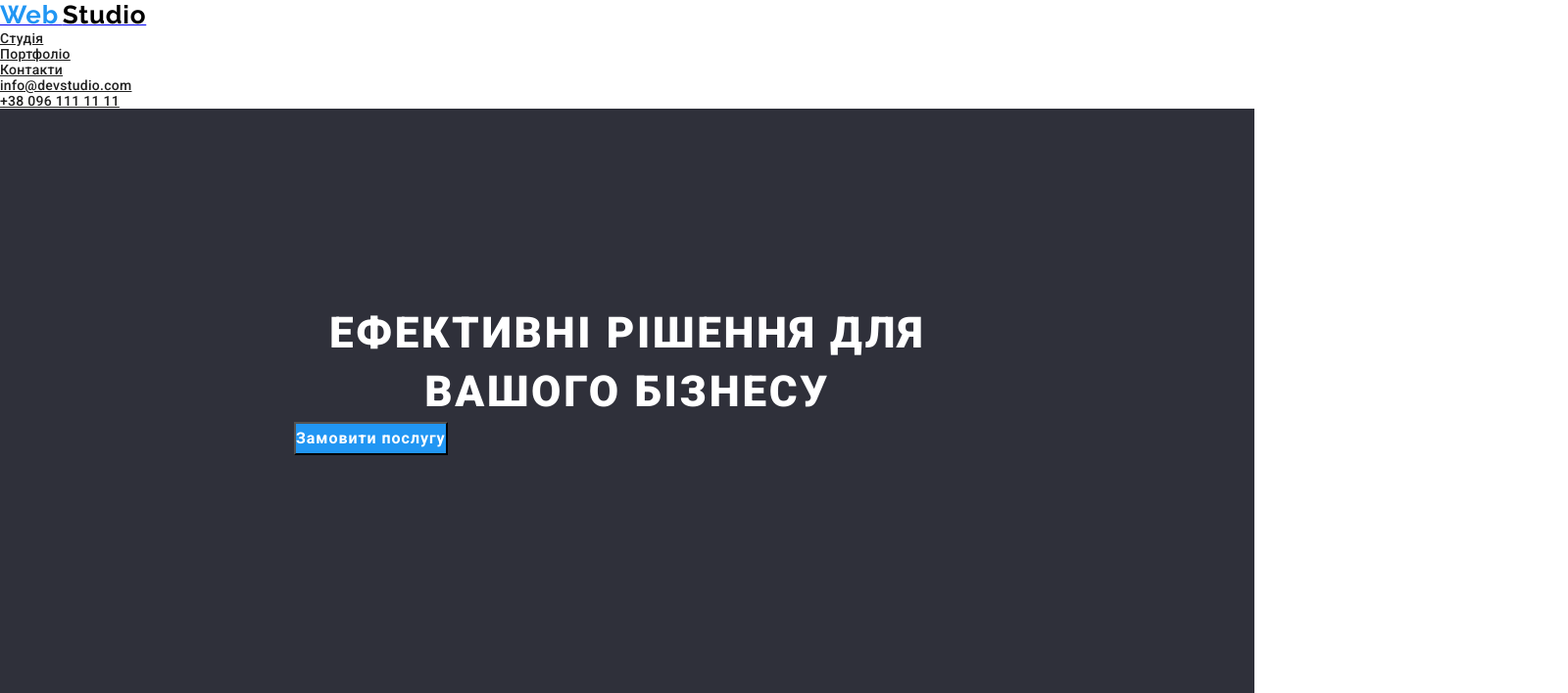
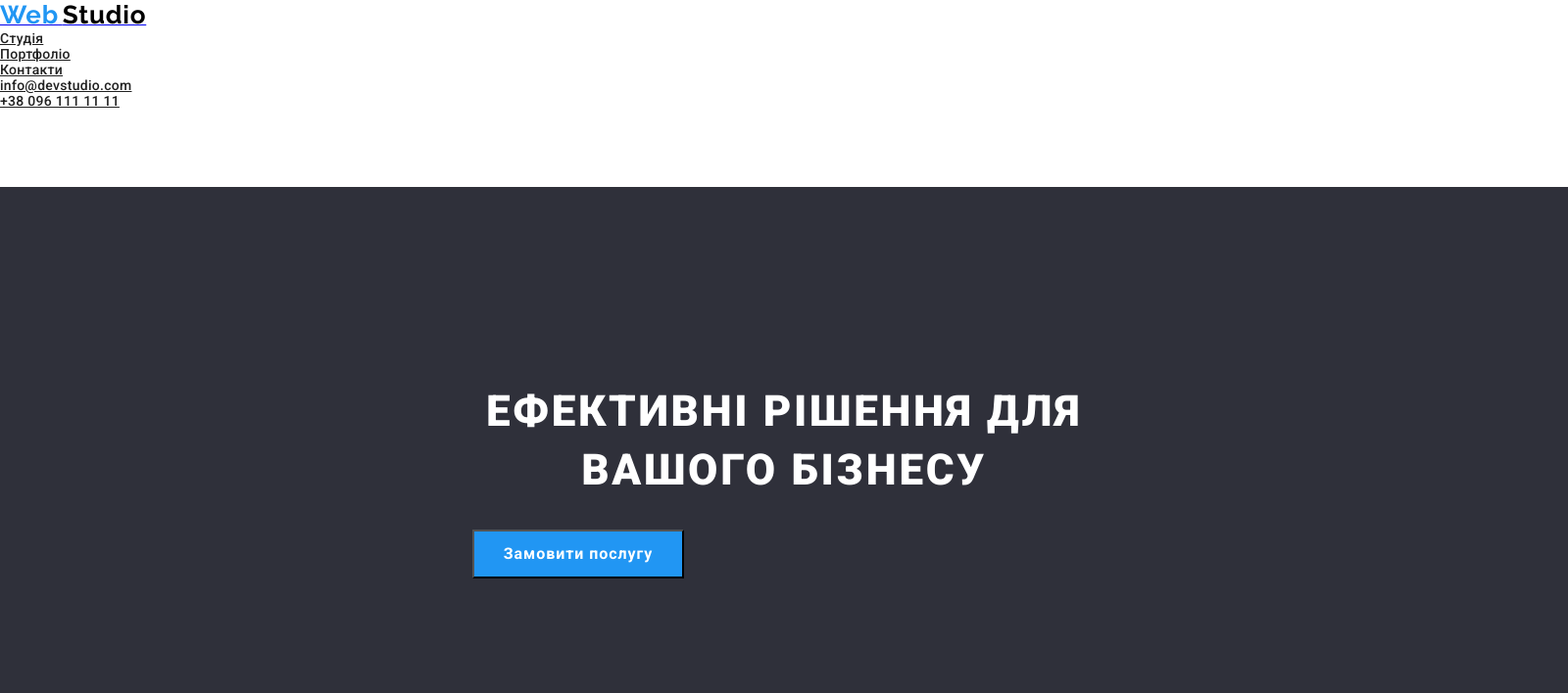
Before and after one commit to Olek-s/goit-markup-hw-02, a plain HTML site: page index.html in a window 1280 px wide. Shown: the top 708 px of the page at 98% size, 1600 px wide, since content can reach past the window. Drawn offline with nearby package versions, Linux system fonts and the light colour scheme.

Commit message:
HW update 2

```diff
--- a/css/styles.css
+++ b/css/styles.css
@@ -1,6 +1,7 @@
 :root {
     --color-primery: #4f4f4f;
     --color-backgroun: #f5f5f5;
+    --color-primary-white: #ffffff;
     --color-section-background: #2f303a;
 }
 * {
@@ -64,10 +65,12 @@ body {
     color: #000000;
 }
 
-
-
 .hero-title {
     display: flexbox;
+    Width: 696px;
+    Height: 120px;
+    Top: 280px;
+    Left: 452px;
     font-family: 'Roboto';
     font-style: normal;
     font-weight: 900;
@@ -76,56 +79,58 @@ body {
     text-align: center;
     letter-spacing: 0.06em;
     text-transform: uppercase;
-    color: #fff;
+    color: var(--color-primary-white);
 }
 
 .section-main {
+
+    position: relative;
+    width: 1600px;
     height: 600px;
-    padding: 200px 300px;
+    left: 0px;
+    top: 80px;
+    padding: 200px 452px 280px;
     line-height: 1.36;
     background: #2F303A;
 }
 
+.primery-button {
+    font-family: 'Roboto';
+    font-style: normal;
+    color: var(--color-primary-white);
+    Width: 216px;
+    Height: 50px;
+    Top: 430px;
+    margin: 30px;
+    font-weight: 700;
+    font-size: 16px;
+    line-height: 1.875;
+    cursor: pointer;
+    align-items: normal;
+    text-align: center;
+    letter-spacing: 0.06em;
+    background-color: #2196f3;
+}
+.primery-button:hover {
+    color: #f5f5f5;
+    background-color: var(--color-primary-white);
+    border: 2px solid red;
+}
+primery-button:focus {
+    color: #f5f5f5;
+    background-color: var(--color-primary-white);
+    border: 2px solid red;
+
+
 .section-advantages {
     /*position: relative;
     width: 1600px;
-    height: 246px;*/
-    background: #FFFFFF;
+    height: 246px;
+    background-color: var(--color-primary-white);*/
 
 }
 
-
-
-.primery-button {
-    font-family: 'Roboto';
-    font-style: normal;
-    font-weight: 700;
-    font-size: 16px;
-    line-height: 1.875;
-    display: flexbox;
-    cursor: pointer;
-    align-items: center;
-    text-align: center;
-    letter-spacing: 0.06em;
-    color: #FFFFFF;
-    background-color: #2196F3;
-}
-.primery-button:hover {
-    color: #F5F5F5;
-    background-color: #fff;
-    border: 2px solid red;
-}
-primery-button:focus {
-    color: #F5F5F5;
-    background-color: #fff;
-    border: 2px solid red;
-}
-primery-button:active {
-    color: #F5F5F5;
-    background-color: #fff;
-    border: 2px solid red;
-}
-.hero-button {
+/*.hero-button {
     background-color: var(--accent-color);
     color: var(--primary-white-color);
 
@@ -134,5 +139,5 @@ primery-button:active {
     font-size: 16px;
     line-height: 30px;
 
-    cursor: pointer;
+    cursor: pointer;*/
 }
```
